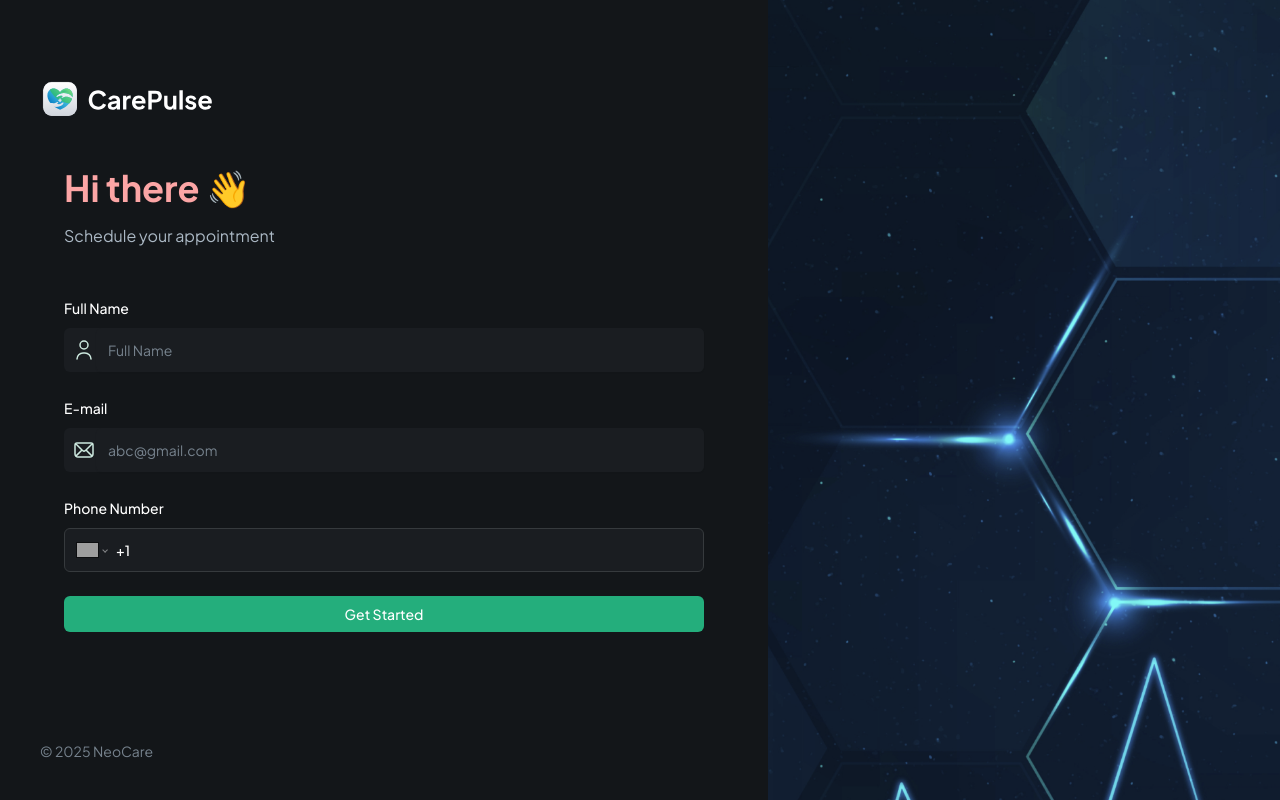
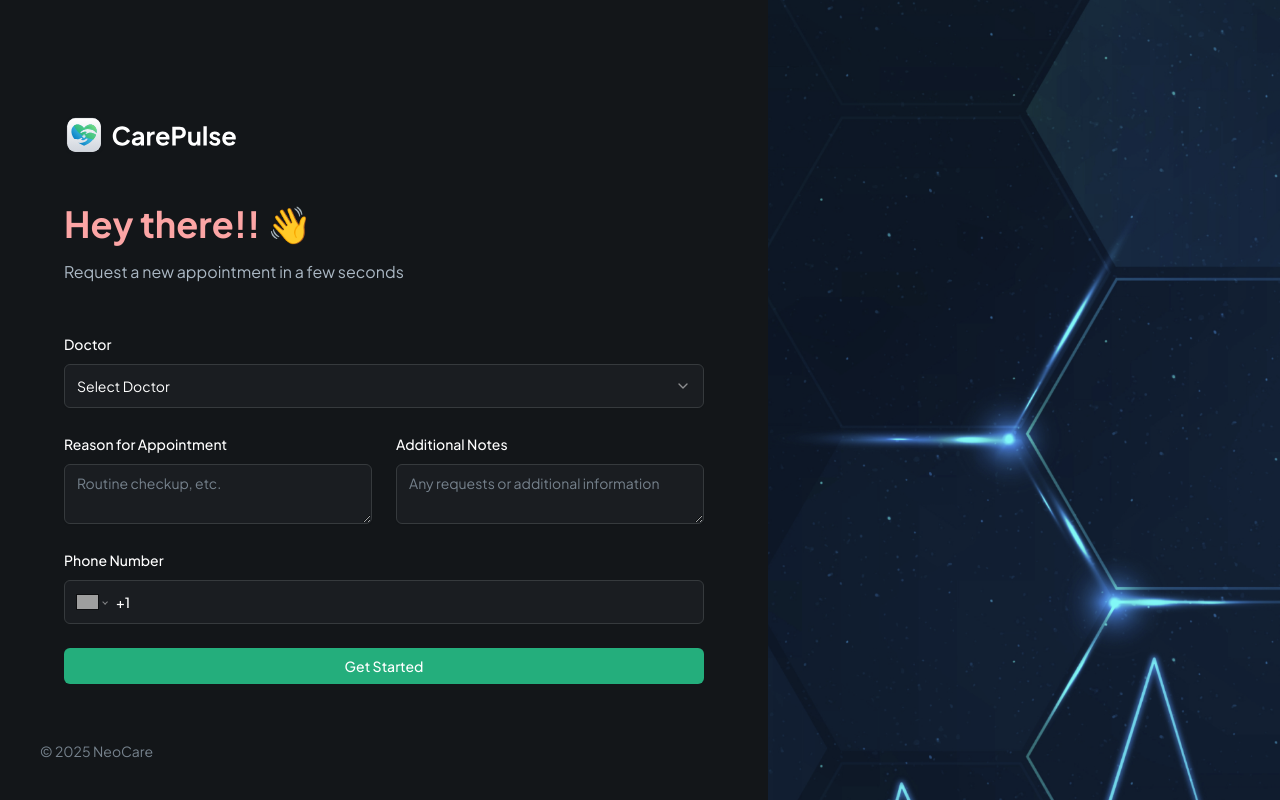
Before and after one commit to satyam-mishra-dev/Neo-Care, a Next.js app: page /patients/1/new-appointment in a window 1280 px wide. Built offline with nearby package versions, Linux system fonts and the light colour scheme; no server answers; grey boxes are pictures that could not be loaded.

Commit message:
Stage-43

```diff
--- a/app/patients/[userId]/new-appointment/page.tsx
+++ b/app/patients/[userId]/new-appointment/page.tsx
@@ -12,7 +12,7 @@ export default function Home() {
         height={1000}
         width ={1000}
         alt ="patient"
-        className="mb-12 h-10 w-fit fixed top-20 left-10"
+        className="mb-12 h-10 w-fit "
         />
 
         <AppointmentForm/>
--- a/components/forms/AppointmentForm.tsx
+++ b/components/forms/AppointmentForm.tsx
@@ -56,29 +56,36 @@ const AppointmentForm = () => {
     <Form {...form}>
       <form onSubmit={form.handleSubmit(onSubmit)} className="space-y-6 flex-1">
         <section className="mb-12 space-y-4">
-          <h1 className="header text-red-300">Hi there 👋</h1>
-          <p className="text-dark-700">Schedule your appointment</p>
+          <h1 className="header text-red-300">Hey there!! 👋</h1>
+          <p className="text-dark-700">Request a new appointment in a few seconds</p>
         </section>
 
         <CustomForm
-          fieldType={FieldType.INPUT}
-          control={form.control}
-          name="name"
-          label="Full Name"
-          placeholder="Full Name"
-          iconSrc="/assets/icons/user.svg"
-          iconAlt="user"
-        />
-
+            fieldType={FieldType.SELECT}
+            control={form.control}
+            name="primaryPhysician"
+            label="Doctor"
+            placeholder="Select Doctor"
+          />
+        <div className="flex flex-col gap-6 xl:flex-row">
         <CustomForm
-          fieldType={FieldType.INPUT}
+          fieldType={FieldType.TEXTAREA}
           control={form.control}
           name="email"
-          label="E-mail"
-          placeholder="abc@gmail.com"
-          iconSrc="/assets/icons/email.svg"
-          iconAlt="email"
+          label="Reason for Appointment"
+          placeholder="Routine checkup, etc."
+          iconAlt="reason"
         />
+        <CustomForm
+          fieldType={FieldType.TEXTAREA}
+          control={form.control}
+          name="email"
+          label="Additional Notes"
+          placeholder="Any requests or additional information"
+          iconAlt="additionalInfo"
+        />
+        </div>
+
 
         <CustomForm
           fieldType={FieldType.PHONE_INPUT}
```
